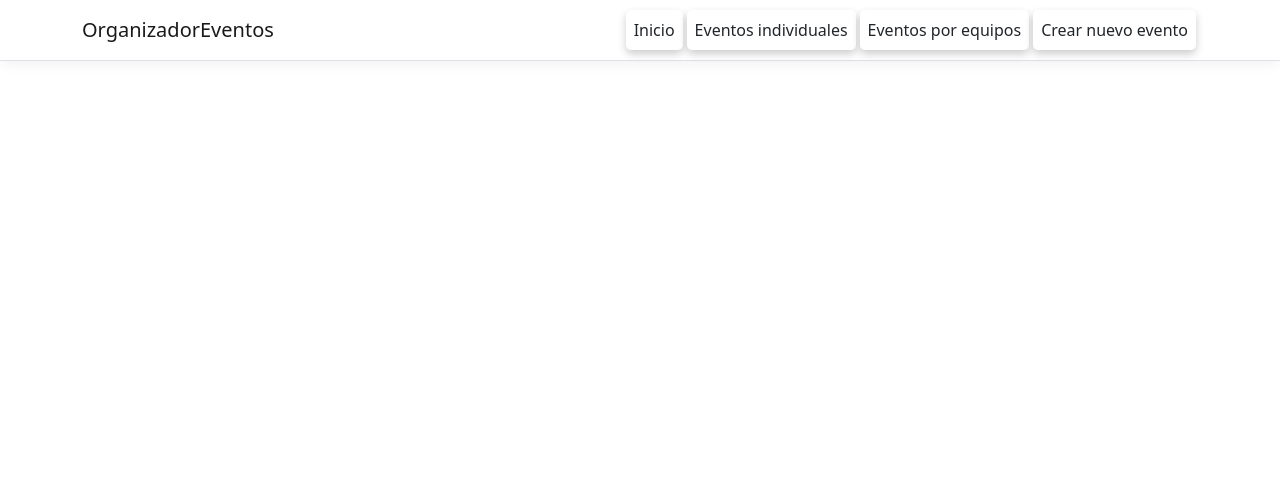
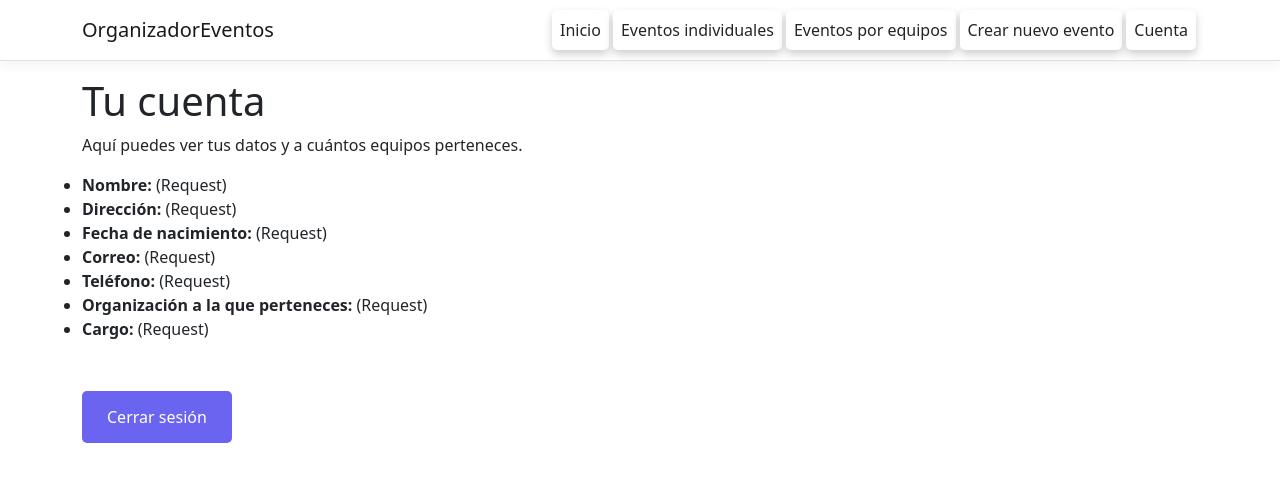
Before and after one commit to rafael1199v/Organizador-de-eventos, an Angular app in the folder OrganizadorEventos/ClientApp/: page /user in a window 1280 px wide. Before the commit this address led to /. Shown: the top 482 px of the page. Built offline with nearby package versions, Linux system fonts and the light colour scheme.

Commit message:
Datos usuario

```diff
--- a/OrganizadorEventos/ClientApp/src/app/app.module.ts
+++ b/OrganizadorEventos/ClientApp/src/app/app.module.ts
@@ -15,6 +15,7 @@ import { TeamEventListComponent } from './team-event-list/team-event-list.compon
 import { CreateEventComponent } from './create-event/create-event.component';
 import { EventDetailsComponent } from './event-details/event-details.component';
 import { AppRoutingModule } from './app-routing.module';
+import { UserComponent } from './user/user.component';
 
 
 @NgModule({
@@ -28,6 +29,7 @@ import { AppRoutingModule } from './app-routing.module';
     TeamEventListComponent,
     CreateEventComponent,
     EventDetailsComponent,
+    UserComponent,
   ],
   imports: [
     BrowserModule.withServerTransition({ appId: 'ng-cli-universal' }),
@@ -41,7 +43,8 @@ import { AppRoutingModule } from './app-routing.module';
       { path: 'single-event-list', component: SingleEventListComponent},
       { path: 'team-event-list', component: TeamEventListComponent},
       { path: 'create-event', component: CreateEventComponent},
-      { path: 'event-details', component: EventDetailsComponent}
+      { path: 'event-details', component: EventDetailsComponent},
+      { path: 'user', component: UserComponent}
     ]),
     AppRoutingModule
   ],
--- a/OrganizadorEventos/ClientApp/src/app/nav-menu/nav-menu.component.html
+++ b/OrganizadorEventos/ClientApp/src/app/nav-menu/nav-menu.component.html
@@ -42,6 +42,11 @@
               >Crear nuevo evento</a
             >
           </li>
+          <li class="nav-item" [routerLinkActive]="['link-active']">
+            <a class="nav-link text-dark" [routerLink]="['/user']"
+              >Cuenta</a
+            >
+          </li>
         </ul>
       </div>
     </div>
--- /dev/null
+++ b/OrganizadorEventos/ClientApp/src/app/user/user.component.css
@@ -0,0 +1,21 @@
+.logout-btn {
+    font-size: 16px;
+    border-radius: 5px;
+    padding: 14px 25px;
+    border: none;
+    font-weight: 500;
+    background-color: #6a64f1;
+    color: white;
+    cursor: pointer;
+    margin-top: 50px;
+    transition: 0.3s;
+  }
+  .logout-btn:hover {
+    box-shadow: 0px 3px 8px rgba(0, 0, 0, 0.05);
+    background-color: black;
+    color: gray;
+  }
+
+  summary{
+    cursor:text;
+  }
--- /dev/null
+++ b/OrganizadorEventos/ClientApp/src/app/user/user.component.html
@@ -0,0 +1,36 @@
+<h1>Tu cuenta</h1>
+<p>Aquí puedes ver tus datos y a cuántos equipos perteneces.</p>
+<div>
+    <summary>
+        <strong>Nombre:</strong>
+        (Request)
+    </summary>
+    <summary>
+        <strong>Dirección:</strong>
+        (Request)
+    </summary>
+    <summary>
+        <strong>Fecha de nacimiento:</strong>
+        (Request)
+    </summary>
+    <summary>
+        <strong>Correo:</strong>
+        (Request)
+    </summary>
+    <summary>
+        <strong>Teléfono:</strong>
+        (Request)
+    </summary>
+    <summary>
+        <strong>Organización a la que perteneces:</strong>
+        (Request)
+    </summary>
+    <summary>
+        <strong>Cargo:</strong>
+        (Request)
+    </summary>
+</div>
+
+<a [routerLinkActive]="['link-active']" [routerLink]="['/login']">
+    <button class="logout-btn">Cerrar sesión</button>
+</a>
```
Also changed, not shown: OrganizadorEventos/ClientApp/src/app/user/user.component.ts (added, +9 -0 lines).
